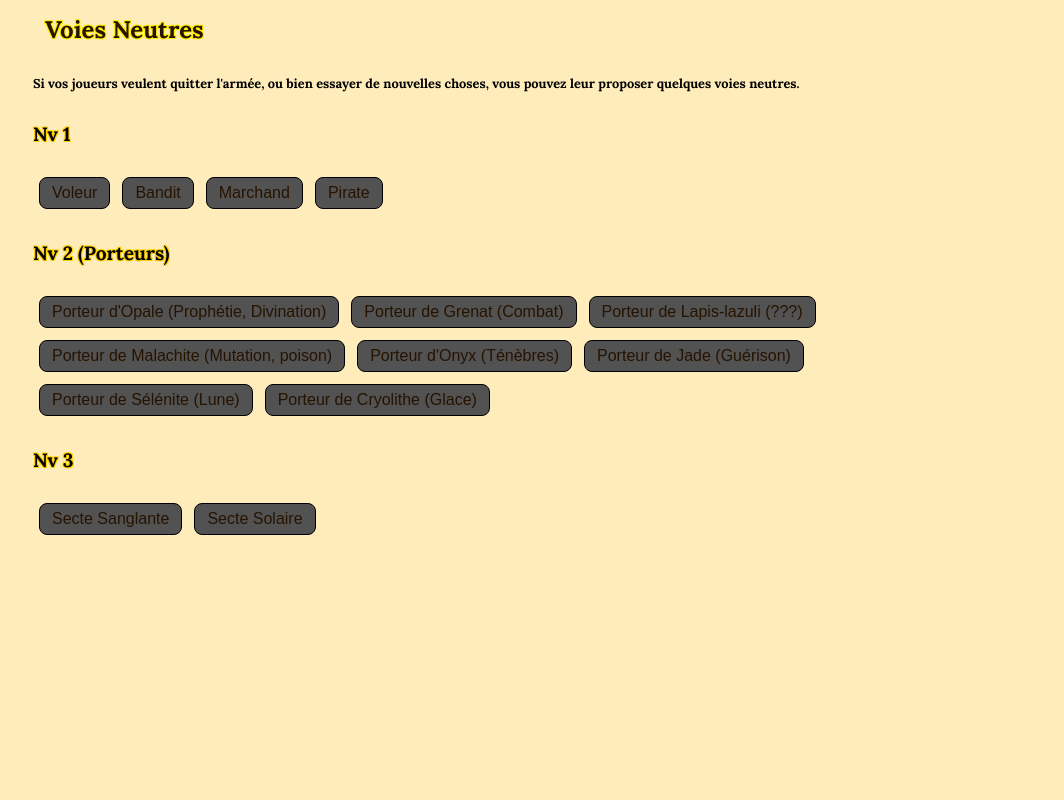
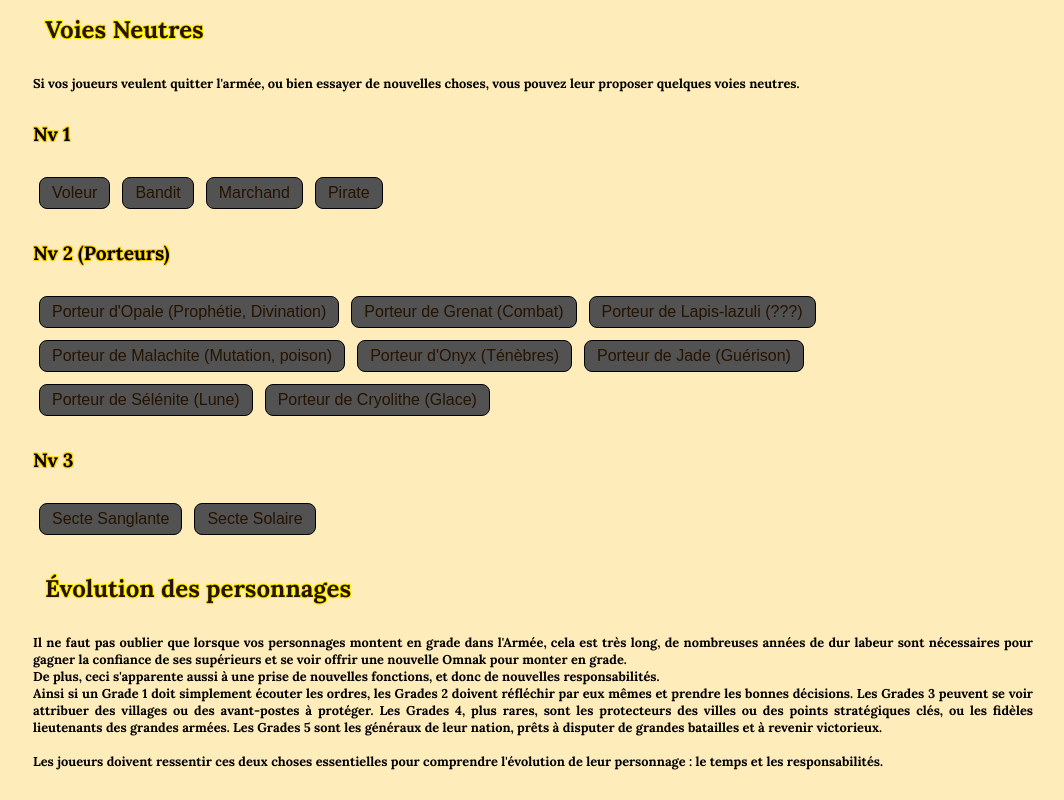
Before and after one commit to Sourdeval/Omnak, an Angular app: page /gm in a window 1280 px wide. Shown: the part 768-1568 px from the top of the page, without its empty margins (107-1171 px from the left). Before the commit the page ends 1309 px from the top, so only its background shows below. Built offline with nearby package versions, Linux system fonts and the light colour scheme.

Commit message:
[GM] Evolution lente des personnages #1
Les joueurs doivent ressentir : Temps pour monter + Responsabilités supplémentaires

```diff
--- a/src/app/game-master/game-master.component.html
+++ b/src/app/game-master/game-master.component.html
@@ -72,3 +72,22 @@
 <h4>Nv 3</h4>
 <button class="neutral not" routerLink="/way/MageSanglant">Secte Sanglante</button>
 <button class="neutral not" routerLink="/way/MageSolaire">Secte Solaire</button>
+
+<br><br>
+
+<h3>Évolution des personnages</h3>
+
+<h6>
+    Il ne faut pas oublier que lorsque vos personnages montent en grade dans l'Armée, cela est très long, de nombreuses
+    années de dur labeur sont nécessaires pour gagner la confiance de ses supérieurs et se voir offrir une nouvelle
+    Omnak pour monter en grade.<br>
+    De plus, ceci s'apparente aussi à une prise de nouvelles fonctions, et donc de nouvelles responsabilités.<br>
+    Ainsi si un Grade 1 doit simplement écouter les ordres, les Grades 2 doivent réfléchir par eux mêmes et prendre les
+    bonnes décisions. Les Grades 3 peuvent se voir attribuer des villages ou des avant-postes à protéger. Les Grades 4,
+    plus rares, sont les protecteurs des villes ou des points stratégiques clés, ou les fidèles lieutenants des grandes
+    armées. Les Grades 5 sont les généraux de leur nation, prêts à disputer de grandes batailles et à revenir
+    victorieux.<br>
+    <br>
+    Les joueurs doivent ressentir ces deux choses essentielles pour comprendre l'évolution de leur personnage : le temps
+    et les responsabilités.
+</h6>
```
